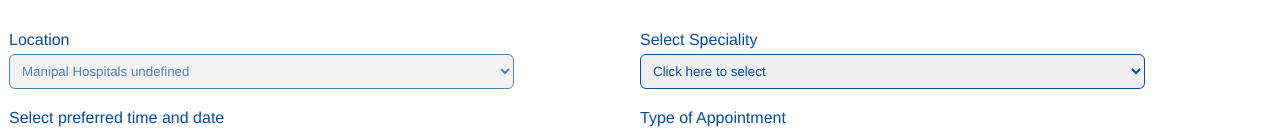
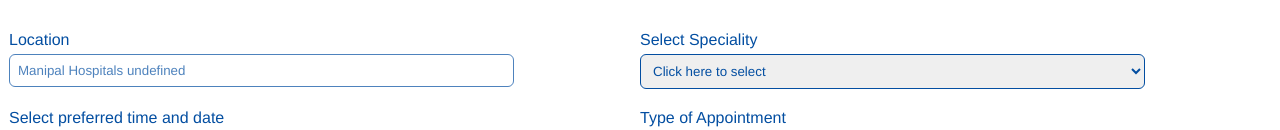
Before and after one commit to Maniraj726/ManiPal, a React (Vite) app: page /appointment in a window 1280 px wide. Shown: the part 177-307 px from the top of the page. Built offline with nearby package versions, Linux system fonts and the light colour scheme; no server answers.

Commit message:
arrow remove

```diff
--- a/src/index.css
+++ b/src/index.css
@@ -393,3 +393,14 @@
   margin-bottom: 10px;
   width: 100%;
 }
+#location {
+  -webkit-appearance: none;  /* For Safari */
+  -moz-appearance: none;     /* For Firefox */
+  appearance: none;          /* For modern browsers */
+  background: transparent;   /* Optional: remove the background */
+                /* Optional: remove border */
+}
+
+#location::-ms-expand {
+  display: none;             /* For Internet Explorer */
+}
```
